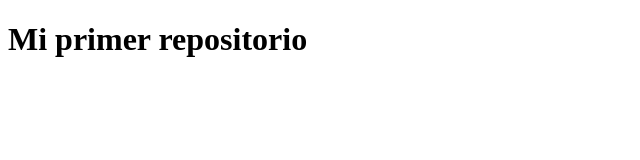
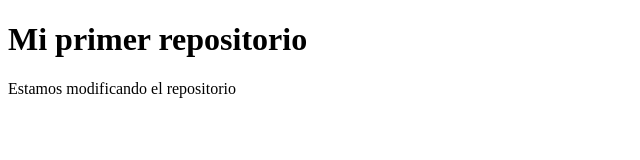
Before and after one commit to AlbaTech4/git, a plain HTML site: page index.html in a window 1280 px wide. Shown: the whole page, without its empty margins (0-640 px from the left). Drawn offline with Linux system fonts and the light colour scheme.

Commit message:
Se ha modificado index.html

```diff
--- a/index.html
+++ b/index.html
@@ -8,5 +8,6 @@
 </head>
 <body>
     <h1>Mi primer repositorio</h1>
+    <p>Estamos modificando el repositorio</p>
 </body>
 </html>
```
